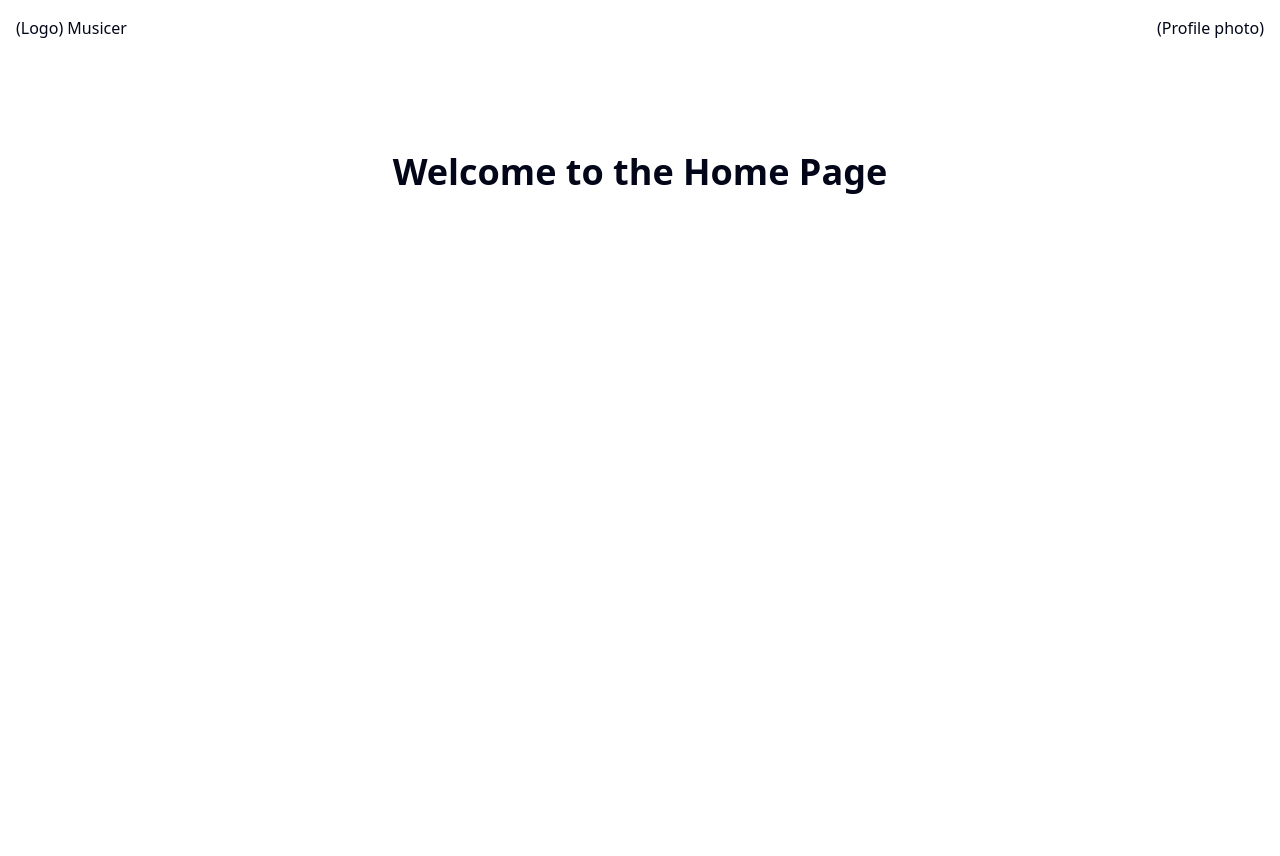
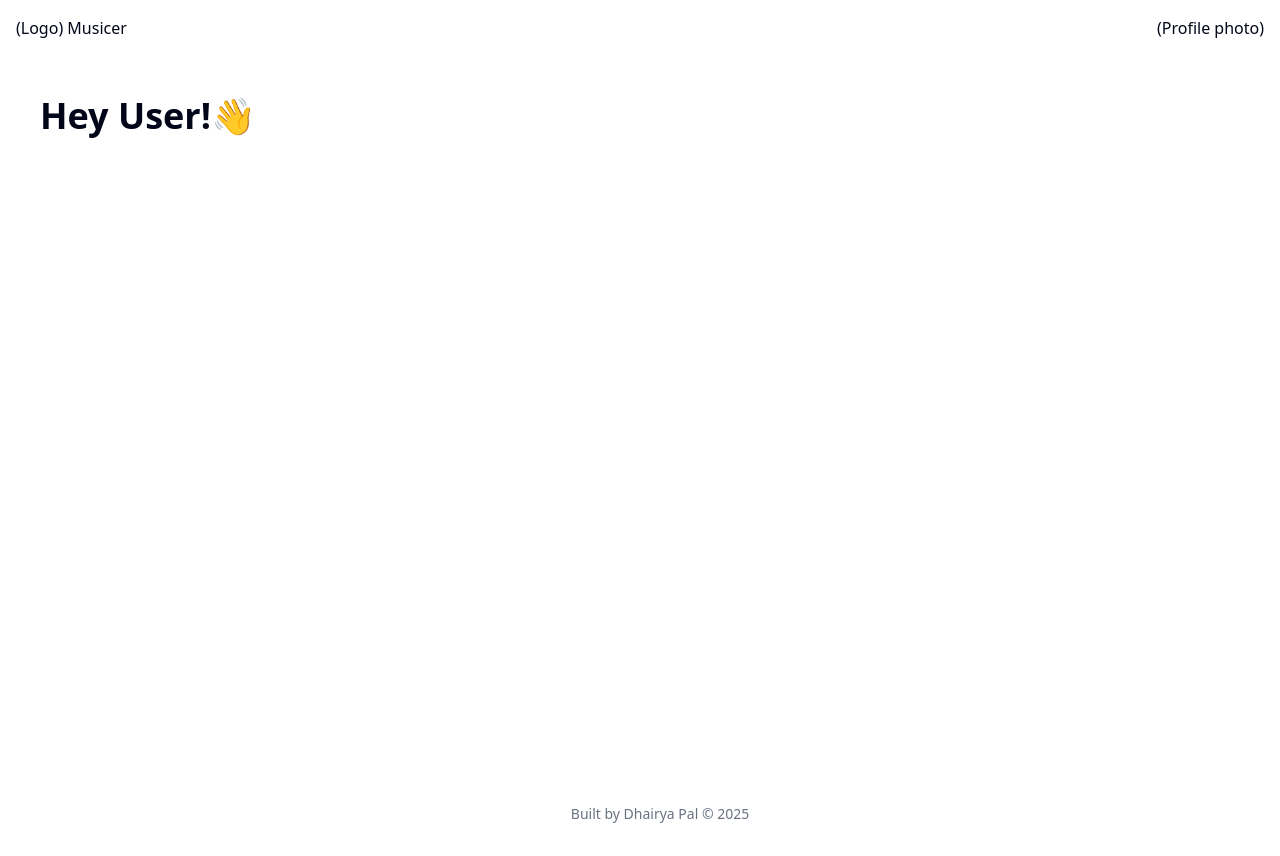
Before and after one commit to DhairyaPal6099/musicer, a Next.js app in the folder frontend/: page / in a window 1280 px wide. Built offline with nearby package versions, Linux system fonts and the light colour scheme.

Commit message:
Added Home page greeting and footer

```diff
--- a/frontend/src/app/page.tsx
+++ b/frontend/src/app/page.tsx
@@ -1,8 +1,14 @@
 export default function Home() {
   return (
     <>
-      <main className="flex min-h-screen flex-col items-center justify-between p-24 bg-theme text-theme transition-colors duration-300">
-        <h1 className="text-4xl font-bold text-primary">Welcome to the Home Page</h1>
+      <main className="flex min-h-screen flex-col justify-between pt-10 pl-10 bg-theme text-theme transition-colors duration-300">
+        <h1 className="text-4xl font-bold text-primary">Hey User!👋</h1>
+        {/* FOOTER */}
+        <footer className="py-8 text-gray-500 text-sm">
+          <center>
+            Built by Dhairya Pal © 2025
+          </center>
+        </footer>
       </main>
     </>
   );
```
